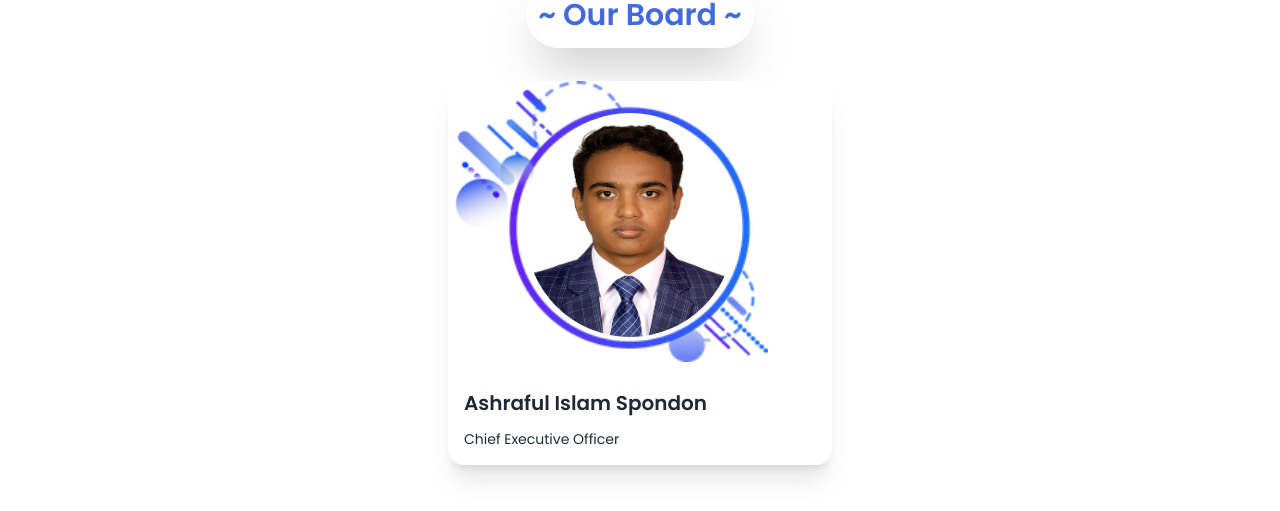
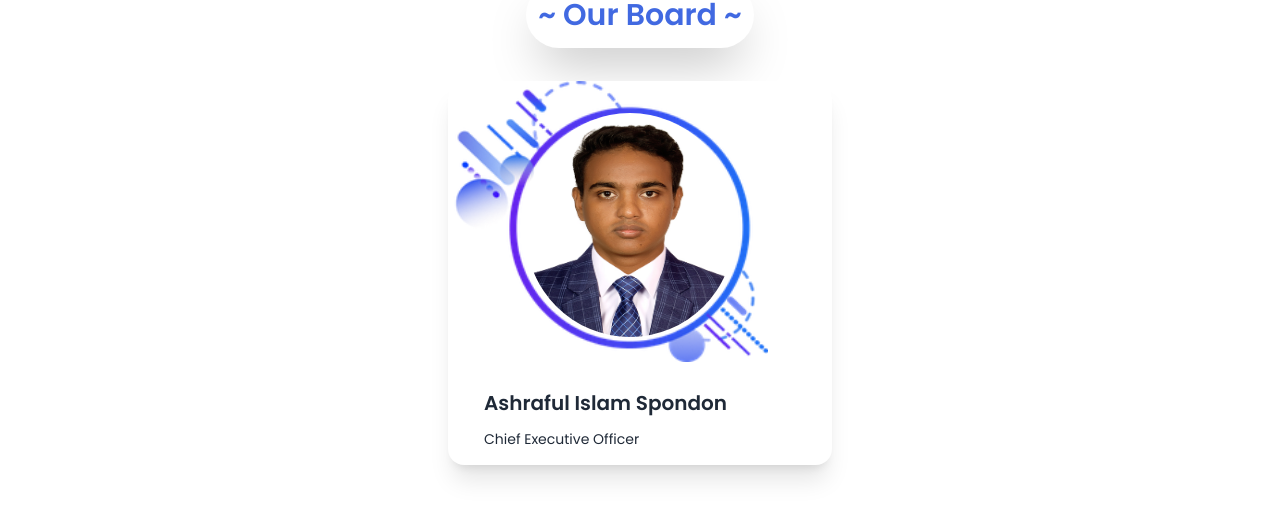
Before and after one commit to MahmudulMahi/-company-website, a React (Vite) app: page /team in a window 1280 px wide. Shown: the part 737-1248 px from the top of the page. Built offline with nearby package versions, Linux system fonts and the light colour scheme.

Commit message:
create all

```diff
--- a/src/components/Layouts/OurBoard/OurBoard.jsx
+++ b/src/components/Layouts/OurBoard/OurBoard.jsx
@@ -14,10 +14,10 @@ const OurBoard = () => {
       .then(data => setprofail(data))
   }, [])
   return (
-    <div className="mt-14">
+    <div className="mt-14 ">
       <h2 className='text-[#4169E1] text-3xl text-center font-semibold mt-10 mb-12'><span className='shadow-2xl rounded-full p-0 md:p-3'>~ Our Board ~</span></h2>
-      <div className='flex justify-center '>
-        <div className="card card-compact w-96 md:w-80 lg:w-96 h-96  bg-base-100 shadow-xl bg-cover relative " style={{
+      <div className='grid grid-cols-1 justify-items-center '>
+        <div className="card card-compact w-96 md:w-80 lg:w-96 h-96 lg:h-96 bg-base-100 shadow-xl bg-cover relative " style={{
 
           backgroundImage: "url('/asset/profailpic.png')", backgroundSize: "320px",
           backgroundRepeat: "no-repeat",
@@ -26,7 +26,7 @@ const OurBoard = () => {
           <div>
             <figure><img className='w-52 h-56 rounded-full absolute top-8 left-[78px] ' src={firstprofail} alt="" /></figure>
           </div>
-          <div className="card-body absolute bottom-0">
+          <div className="card-body absolute bottom-0 ml-5">
             <h2 className="card-title">Ashraful Islam Spondon</h2>
             <p>Chief Executive Officer</p>
 
```
